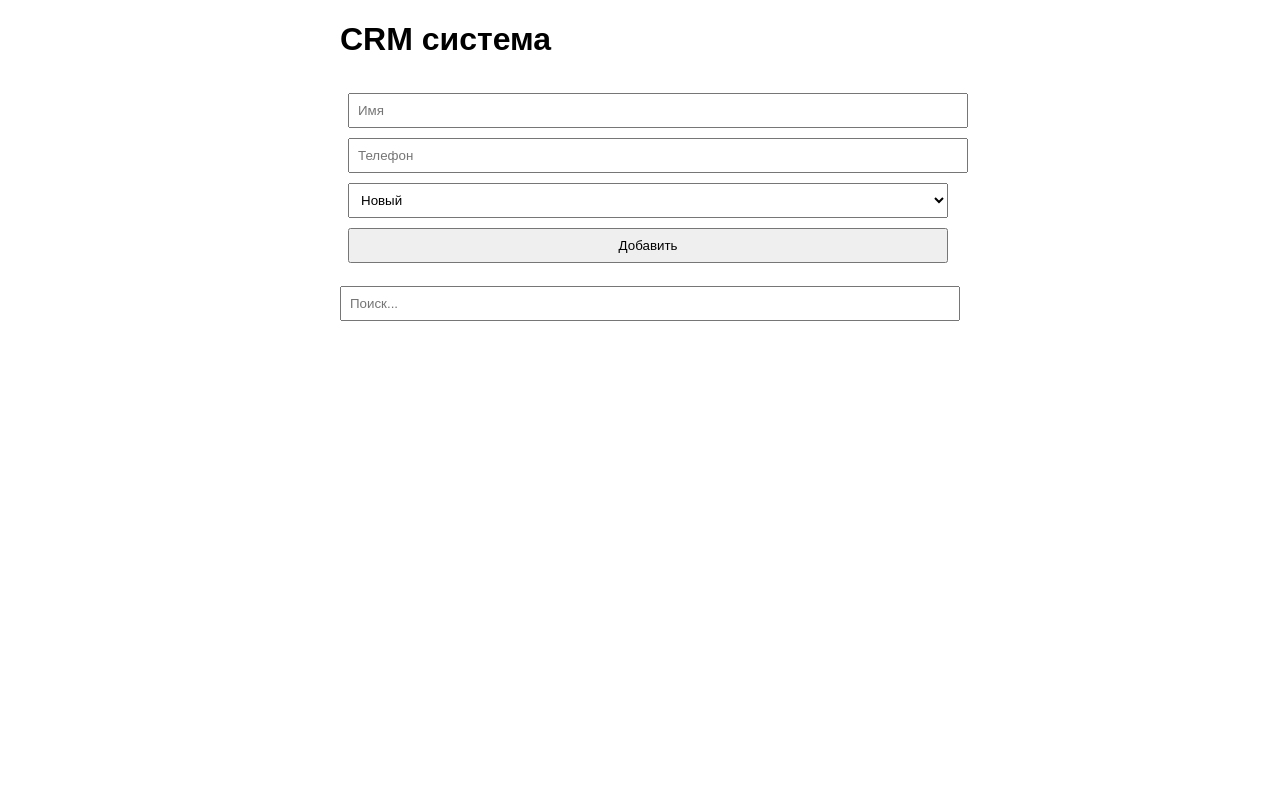
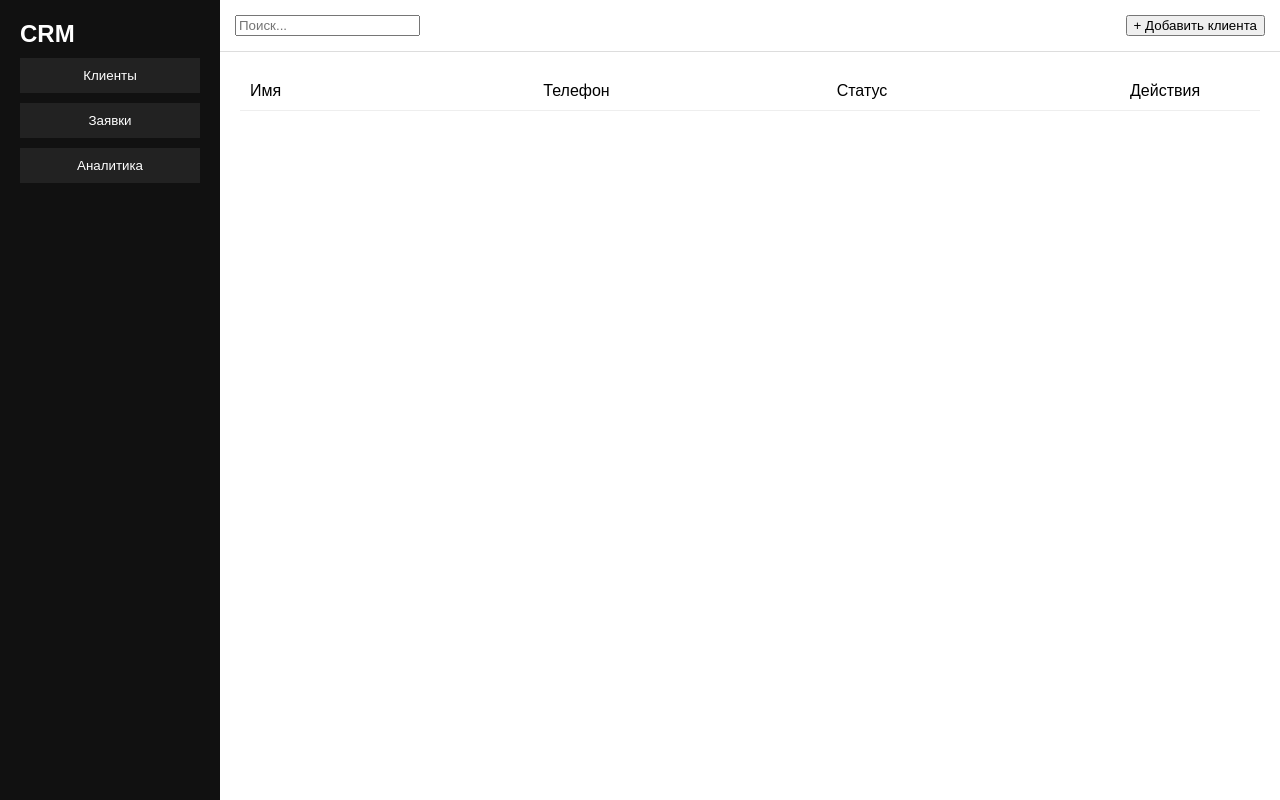
Before and after one commit to DrakoMalfust/Mini-CRM, a website: page index.html in a window 1280 px wide. Drawn offline with Linux system fonts and the light colour scheme.

Commit message:
new version CRM 2.0

```diff
--- a/app.js
+++ b/app.js
@@ -23,6 +23,13 @@ document.getElementById('clientForm').addEventListener('submit', function(e) {
   this.reset();
 });
 
+const addBtn = document.getElementById('addBtn');
+const formContainer = document.getElementById('formContainer');
+
+addBtn.addEventListener('click', () => {
+  formContainer.classList.toggle('hidden');
+});
+
 function saveToStorage() {
   localStorage.setItem('clients', JSON.stringify(clients));
 }
@@ -32,18 +39,21 @@ function renderClients(filtered = clients) {
   list.innerHTML = '';
 
   filtered.forEach(client => {
-    const li = document.createElement('li');
+    const row = document.createElement('div');
+    row.className = 'table-row';
 
-    li.innerHTML = `
-      <strong>${client.name}</strong> (${client.phone})<br>
-      Статус: ${client.status}
-      <button onclick="deleteClient(${client.id})">Удалить</button>
+    row.innerHTML = `
+      <span>${client.name}</span>
+      <span>${client.phone}</span>
+      <span><span class="status ${client.status}">${client.status}</span></span>
+      <span>
+        <button onclick="deleteClient(${client.id})">❌</button>
+      </span>
     `;
 
-    list.appendChild(li);
+    list.appendChild(row);
   });
 }
-
 
 
 function deleteClient(id) {
--- a/index.html
+++ b/index.html
@@ -9,8 +9,32 @@
 </head>
 
 <body>
-  <h1>CRM система</h1>
+<div class="app">
 
+  <!-- Sidebar -->
+  <aside class="sidebar">
+    <h2>CRM</h2>
+    <nav>
+      <button>Клиенты</button>
+      <button>Заявки</button>
+      <button>Аналитика</button>
+    </nav>
+  </aside>
+
+  <!-- Main -->
+  <main class="main">
+
+    <!-- Header -->
+    <header class="header">
+      <input type="text" id="search" placeholder="Поиск..." />
+      <button id="addBtn">+ Добавить клиента</button>
+    </header>
+
+    <!-- Content -->
+    <section class="content">
+
+      <!-- Форма -->
+      <div class="form-container hidden" id="formContainer">
         <form id="clientForm">
           <input type="text" id="name" placeholder="Имя" required />
           <input type="text" id="phone" placeholder="Телефон" required />
@@ -21,12 +45,26 @@
             <option value="done">Закрыт</option>
           </select>
 
-    <button type="submit">Добавить</button>
+          <button type="submit">Сохранить</button>
         </form>
+      </div>
 
-  <input type="text" id="search" placeholder="Поиск..." />
+      <!-- Таблица -->
+      <div class="table">
+        <div class="table-header">
+          <span>Имя</span>
+          <span>Телефон</span>
+          <span>Статус</span>
+          <span>Действия</span>
+        </div>
 
-  <ul id="clientList"></ul>
+        <div id="clientList"></div>
+      </div>
+
+    </section>
+
+  </main>
+</div>
 <script src="app.js"></script>
 </body>
 
--- a/style.css
+++ b/style.css
@@ -1,17 +1,82 @@
-body {
+* {
+  box-sizing: border-box;
+  margin: 0;
   font-family: Arial;
-  max-width: 600px;
-  margin: auto;
 }
 
-form, input, select, button {
-  margin: 5px 0;
-  padding: 8px;
-  width: 100%;
+.app {
+  display: flex;
+  height: 100vh;
 }
 
-li {
-  border: 1px solid #ccc;
+/* Sidebar */
+.sidebar {
+  width: 220px;
+  background: #111;
+  color: white;
+  padding: 20px;
+}
+
+.sidebar button {
+  display: block;
+  width: 100%;
+  margin: 10px 0;
   padding: 10px;
-  margin: 5px 0;
+  background: #222;
+  color: white;
+  border: none;
+  cursor: pointer;
 }
+
+/* Main */
+.main {
+  flex: 1;
+  display: flex;
+  flex-direction: column;
+}
+
+/* Header */
+.header {
+  display: flex;
+  justify-content: space-between;
+  padding: 15px;
+  border-bottom: 1px solid #ddd;
+}
+
+/* Content */
+.content {
+  padding: 20px;
+}
+
+/* Table */
+.table-header, .table-row {
+  display: grid;
+  grid-template-columns: 1fr 1fr 1fr 120px;
+  padding: 10px;
+  border-bottom: 1px solid #eee;
+}
+
+.table-row:hover {
+  background: #f5f5f5;
+}
+
+/* Status */
+.status {
+  padding: 5px 10px;
+  border-radius: 10px;
+  color: white;
+  font-size: 12px;
+}
+
+.new { background: red; }
+.progress { background: orange; }
+.done { background: green; }
+
+/* Form */
+.form-container {
+  margin-bottom: 20px;
+}
+
+.hidden {
+  display: none;
+}
```
Lines whose indentation alone changed are shown as unchanged.
